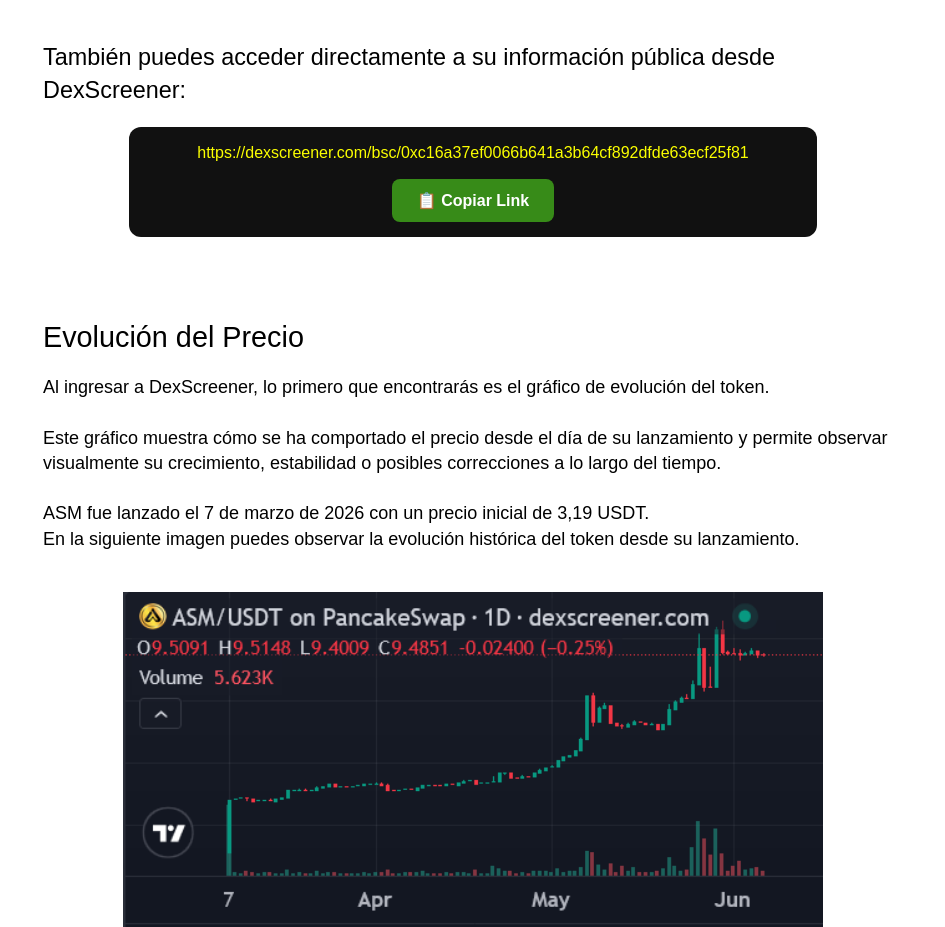
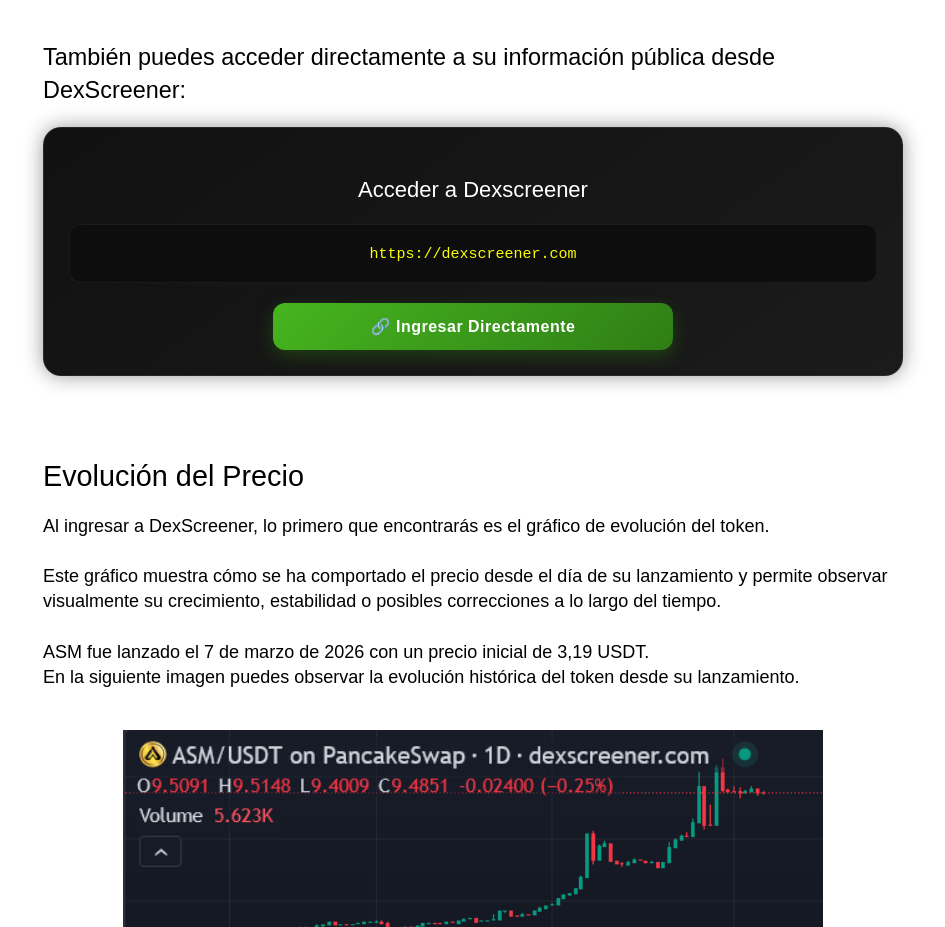
Before and after one commit to asmzonehub/ascensum, a plain HTML site: page asm/renuncia.html in a window 1280 px wide. Shown: the part 4820-5747 px from the top of the page, without its empty margins (167-1112 px from the left). Drawn offline with Linux system fonts and the light colour scheme.

Commit message:
Add files via upload

```diff
--- a/asm/renuncia.html
+++ b/asm/renuncia.html
@@ -720,78 +720,105 @@
 
 
 
-            <!-- ===================== COMIENZA BOTON COPIAR ===================== -->
-
-
-
-
-            <div style="
-background:#111;
+                    <!-- ===================== COMIENZA BOTON ENVIAR ===================== -->
+
+
+                   <div style="
+background:linear-gradient(145deg,#111,#1b1b1b);
+padding:25px;
+border-radius:18px;
+text-align:center;
+margin-top:20px;
+box-shadow:0 0 20px rgba(0,0,0,0.4);
+border:1px solid rgba(255,255,255,0.08);
+width:100%;
+box-sizing:border-box;
+">
+
+<h3 style="
+color:white;
+margin-bottom:18px;
+font-size:22px;
+">
+Acceder a Dexscreener               <!-- ====== Modificar ===== -->
+</h3>
+
+<div style="
+background:#0d0d0d;
 padding:15px;
 border-radius:12px;
-text-align:center;
-margin-top:20px;
-width:80%;
-max-width:700px;
-margin-left:auto;
-margin-right:auto;
+border:1px solid rgba(255,255,255,0.06);
+margin-bottom:20px;
 ">
 
-
-<span id="refLink" style="
+<span style="
 color:#FBFF00;
-font-size:16px;
+font-size:15px;
 word-break:break-all;
-display:block;
-margin-bottom:15px;
+line-height:1.6;
+font-family:monospace;
 ">
-https://dexscreener.com/bsc/0xc16a37ef0066b641a3b64cf892dfde63ecf25f81
+https://dexscreener.com                            <!-- ====== Modificar ===== -->
 </span>
 
-<button onclick="copiarLink()" style="
-background:#378B18;
+</div>
+
+<button onclick="abrirDex()" class="btnDex">     <!-- ====== Ver ===== -->
+🔗 Ingresar Directamente
+</button>
+
+</div>
+
+<style>
+
+.btnDex{
+width:100%;
+max-width:400px;
+background:linear-gradient(135deg,#46b51f,#2f7e15);
 color:white;
 border:none;
-padding:12px 25px;
-border-radius:8px;
+padding:14px 28px;
+border-radius:12px;
 font-size:16px;
+font-weight:bold;
 cursor:pointer;
-font-weight:bold;
-transition:0.3s;
-">
-📋 Copiar Link
-</button>
-
-<p id="mensajeLink" style="
-color:#00ff88;
-margin-top:10px;
-display:none;
-font-weight:bold;
-">
-✅ Link copiado correctamente
-</p>
-
-</div>
+transition:all 0.3s ease;
+box-shadow:0 6px 18px rgba(55,139,24,0.35);
+letter-spacing:0.5px;
+}
+
+.btnDex:hover{
+transform:translateY(-3px) scale(1.03);
+box-shadow:0 10px 25px rgba(55,139,24,0.55);
+background:linear-gradient(135deg,#52d323,#378B18);
+}
+
+.btnDex:active{
+transform:scale(0.97);
+}
+
+</style>
 
 <script>
-function copiarLink() {
-
-const texto =
-document.getElementById("refLink").innerText;
-
-navigator.clipboard.writeText(texto);
-
-document.getElementById("mensajeLink").style.display = "block";
-
-setTimeout(() => {
-document.getElementById("mensajeLink").style.display = "none";
-}, 2500);
-
-}
+
+function abrirDex(){
+
+window.open(
+"https://dexscreener.com/bsc/0xc16a37ef0066b641a3b64cf892dfde63ecf25f81",
+"_blank"
+);
+
+}
+
 </script>
 
 
-        <!-- ===================== FIN DEL BOTON COPIAR ===================== -->
+
+      <!-- ===================== FIN BOTON ENVIAR ===================== -->
+
+
+
+
 
 
 
```
